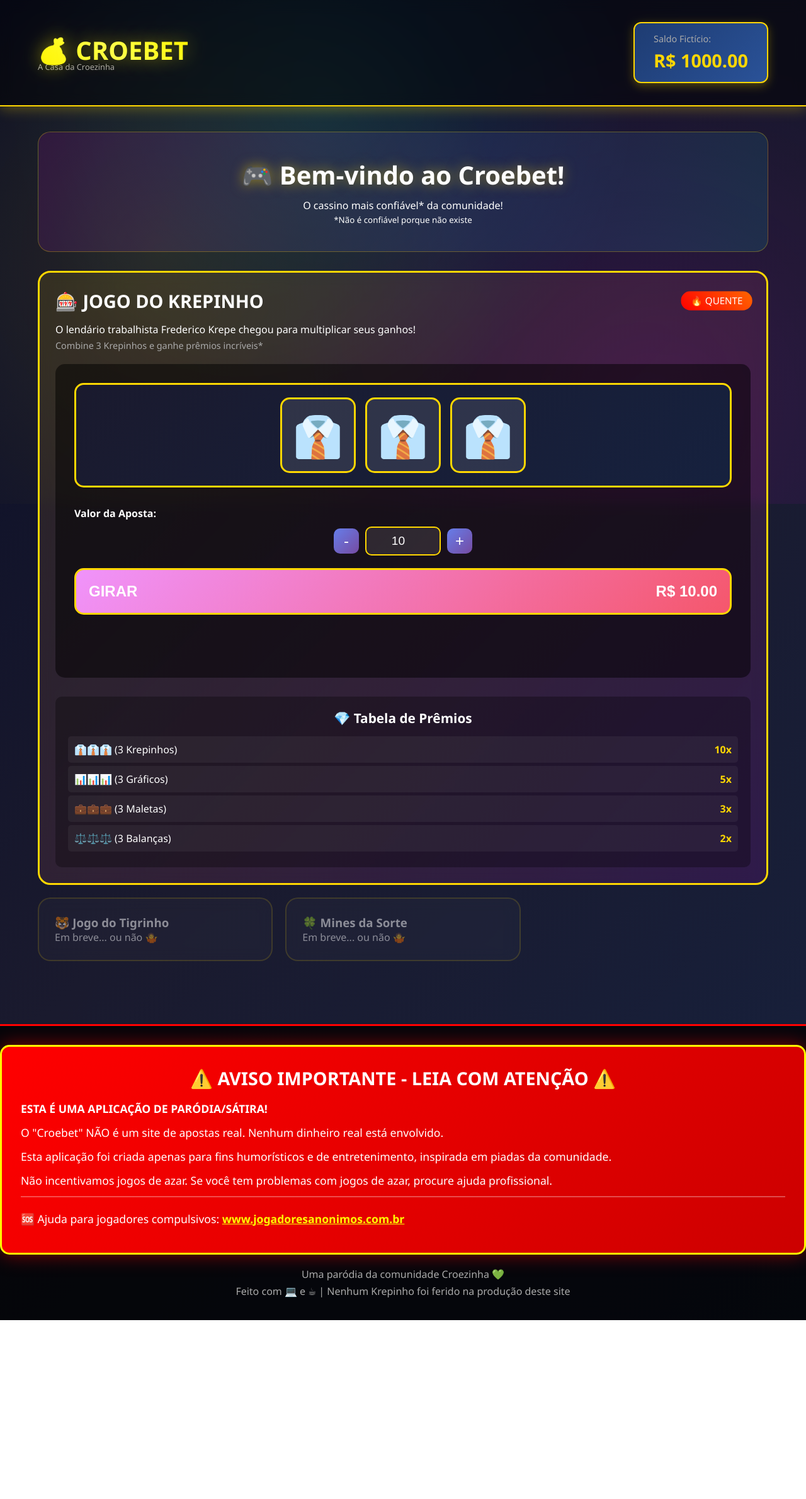
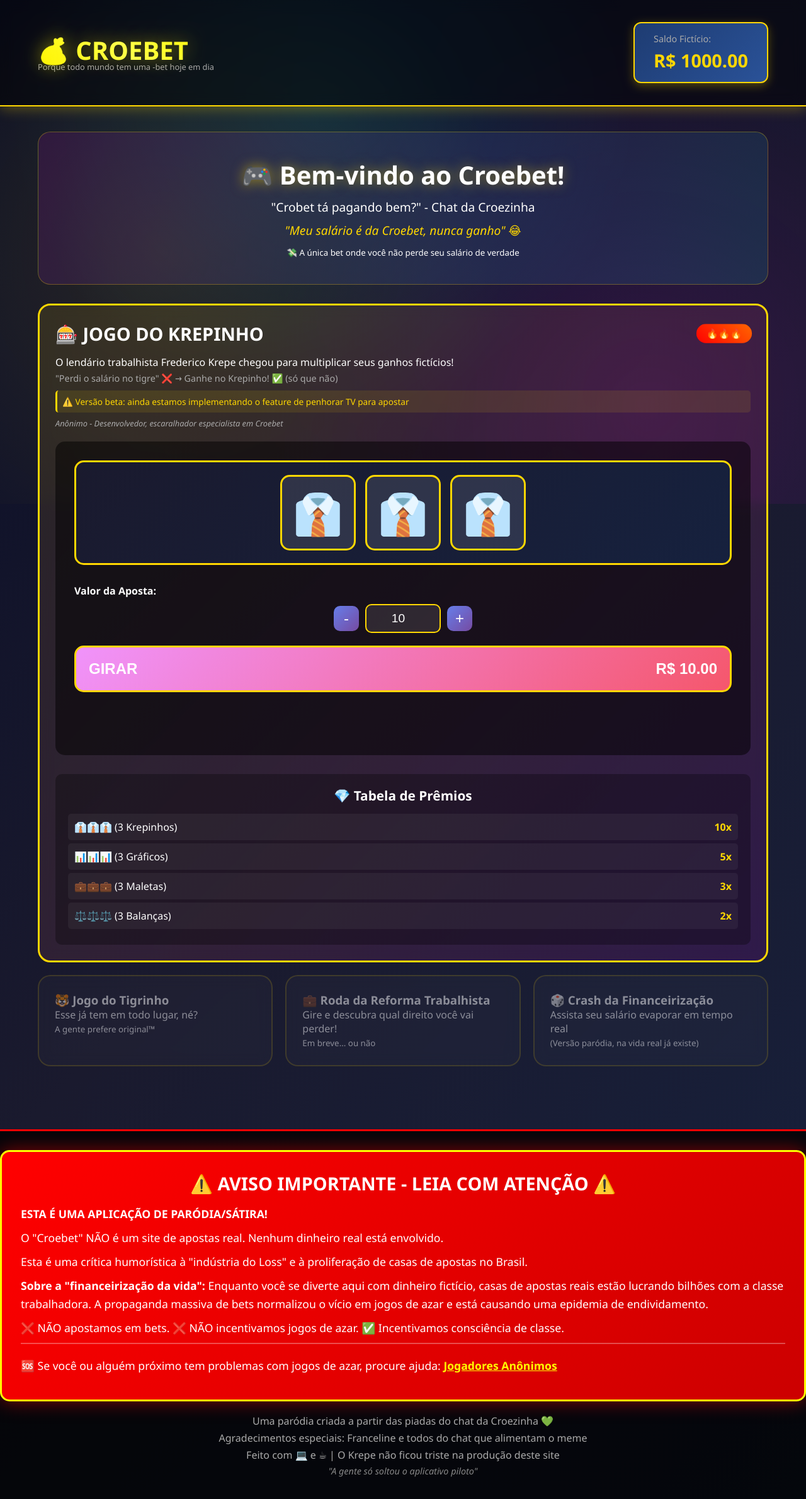
Before and after one commit to bruno-fs/croebet, a plain HTML site: page index.html in a window 1280 px wide. Shown: the whole page at 63% size. Before the commit the page ends 2096 px from the top, so only its background shows below. Drawn offline with Linux system fonts and the light colour scheme.

Commit message:
atualizado com piadas da live

```diff
--- a/index.html
+++ b/index.html
@@ -3,7 +3,7 @@
 <head>
     <meta charset="UTF-8">
     <meta name="viewport" content="width=device-width, initial-scale=1.0">
-    <title>CROEBET - O Melhor Cassino da Croezinha 🎰</title>
+    <title>CROEBET - O Melhor Cassino 🎰</title>
     <link rel="stylesheet" href="styles.css">
 </head>
 <body>
@@ -11,7 +11,7 @@
         <div class="container">
             <div class="logo">
                 <h1>💰 CROEBET</h1>
-                <span class="tagline">A Casa da Croezinha</span>
+                <span class="tagline">Porque todo mundo tem uma -bet hoje em dia</span>
             </div>
             <div class="balance">
                 <div class="balance-label">Saldo Fictício:</div>
@@ -23,19 +23,22 @@
     <main class="container">
         <section class="hero">
             <h2>🎮 Bem-vindo ao Croebet!</h2>
-            <p>O cassino mais confiável* da comunidade!</p>
-            <small>*Não é confiável porque não existe</small>
+            <p>"Crobet tá pagando bem?" - Chat da Croezinha</p>
+            <p class="hero-subtitle">"Meu salário é da Croebet, nunca ganho" 😂</p>
+            <small>💸 A única bet onde você não perde seu salário de verdade</small>
         </section>
 
         <section class="games">
             <div class="game-card featured">
                 <div class="game-header">
                     <h3>🎰 JOGO DO KREPINHO</h3>
-                    <span class="hot-badge">🔥 QUENTE</span>
+                    <span class="hot-badge">🔥🔥🔥</span>
                 </div>
                 <div class="game-description">
-                    <p>O lendário trabalhista Frederico Krepe chegou para multiplicar seus ganhos!</p>
-                    <p class="game-hint">Combine 3 Krepinhos e ganhe prêmios incríveis*</p>
+                    <p>O lendário trabalhista Frederico Krepe chegou para multiplicar seus ganhos fictícios!</p>
+                    <p class="game-hint">"Perdi o salário no tigre" ❌ → Ganhe no Krepinho! ✅ (só que não)</p>
+                    <p class="game-warning">⚠️ Versão beta: ainda estamos implementando o feature de penhorar TV para apostar</p>
+                    <small class="game-joke">Anônimo - Desenvolvedor, escaralhador especialista em Croebet</small>
                 </div>
 
                 <div class="slot-machine">
@@ -91,12 +94,20 @@
 
             <div class="game-card disabled">
                 <h3>🐯 Jogo do Tigrinho</h3>
-                <p>Em breve... ou não 🤷</p>
+                <p>Esse já tem em todo lugar, né?</p>
+                <small>A gente prefere original™</small>
             </div>
 
             <div class="game-card disabled">
-                <h3>🍀 Mines da Sorte</h3>
-                <p>Em breve... ou não 🤷</p>
+                <h3>💼 Roda da Reforma Trabalhista</h3>
+                <p>Gire e descubra qual direito você vai perder!</p>
+                <small>Em breve... ou não</small>
+            </div>
+
+            <div class="game-card disabled">
+                <h3>🎲 Crash da Financeirização</h3>
+                <p>Assista seu salário evaporar em tempo real</p>
+                <small>(Versão paródia, na vida real já existe)</small>
             </div>
         </section>
     </main>
@@ -106,13 +117,16 @@
             <h3>⚠️ AVISO IMPORTANTE - LEIA COM ATENÇÃO ⚠️</h3>
             <p><strong>ESTA É UMA APLICAÇÃO DE PARÓDIA/SÁTIRA!</strong></p>
             <p>O "Croebet" NÃO é um site de apostas real. Nenhum dinheiro real está envolvido.</p>
-            <p>Esta aplicação foi criada apenas para fins humorísticos e de entretenimento, inspirada em piadas da comunidade.</p>
-            <p>Não incentivamos jogos de azar. Se você tem problemas com jogos de azar, procure ajuda profissional.</p>
-            <p class="help-link">🆘 Ajuda para jogadores compulsivos: <a href="https://www.jogadoresanonimos.com.br/" target="_blank">www.jogadoresanonimos.com.br</a></p>
+            <p>Esta é uma crítica humorística à "indústria do Loss" e à proliferação de casas de apostas no Brasil.</p>
+            <p><strong>Sobre a "financeirização da vida":</strong> Enquanto você se diverte aqui com dinheiro fictício, casas de apostas reais estão lucrando bilhões com a classe trabalhadora. A propaganda massiva de bets normalizou o vício em jogos de azar e está causando uma epidemia de endividamento.</p>
+            <p>❌ NÃO apostamos em bets. ❌ NÃO incentivamos jogos de azar. ✅ Incentivamos consciência de classe.</p>
+            <p class="help-link">🆘 Se você ou alguém próximo tem problemas com jogos de azar, procure ajuda: <a href="https://www.jogadoresanonimos.com.br/" target="_blank">Jogadores Anônimos</a></p>
         </div>
         <div class="footer-credits">
-            <p>Uma paródia da comunidade Croezinha 💚</p>
-            <p>Feito com 💻 e ☕ | Nenhum Krepinho foi ferido na produção deste site</p>
+            <p>Uma paródia criada a partir das piadas do chat da Croezinha 💚</p>
+            <p>Agradecimentos especiais: Franceline e todos do chat que alimentam o meme</p>
+            <p>Feito com 💻 e ☕ | O Krepe não ficou triste na produção deste site</p>
+            <p class="small-disclaimer">"A gente só soltou o aplicativo piloto"</p>
         </div>
     </footer>
 
--- a/script.js
+++ b/script.js
@@ -3,12 +3,12 @@ let balance = 1000;
 let betAmount = 10;
 let isSpinning = false;
 
-// Símbolos do jogo (trabalhista Krepinho themed)
+// Símbolos do jogo
 const symbols = [
-    '👔', // Gravata (Krepinho)
+    '👔', // Gravata
     '📊', // Gráfico
     '💼', // Maleta
-    '⚖️', // Balança (justiça trabalhista)
+    '⚖️', // Balança
     '📋', // Contrato
     '💰', // Dinheiro
     '🏛️', // Tribunal
@@ -129,7 +129,15 @@ async function spin() {
         // Animação de vitória
         reels.forEach(reel => reel.classList.add('win'));
 
-        resultMessage.textContent = `🎉 GANHOU! +R$ ${winAmount.toFixed(2)} 🎉`;
+        // Mensagens variadas de vitória (baseadas em piadas do chat)
+        const winMessages = [
+            `🎉 GANHOU! +R$ ${winAmount.toFixed(2)} 🎉`,
+            `💰 "Acabei de ganhar R$ ${winAmount.toFixed(2)} no Crobet!" - SuperChat`,
+            `🎊 O Krepinho te abençoou! +R$ ${winAmount.toFixed(2)}`,
+            `✨ Ganhou! "Crobet tá pagando forte" (só que não) 💸`,
+            `🏆 +R$ ${winAmount.toFixed(2)}! Nas bets reais isso NÃO acontece`,
+        ];
+        resultMessage.textContent = winMessages[Math.floor(Math.random() * winMessages.length)];
         resultMessage.className = 'result-message win';
 
         // Remover animação de vitória após um tempo
@@ -137,8 +145,18 @@ async function spin() {
             reels.forEach(reel => reel.classList.remove('win'));
         }, 1000);
     } else {
-        // Perdeu
-        resultMessage.textContent = `😢 Não foi dessa vez... O Krepinho não sorriu para você!`;
+        // Perdeu (com referências reais do chat)
+        const loseMessages = [
+            `😢 O Krepinho está triste... você também perdeu`,
+            `💸 "Meu salário é da Croebet, nunca ganho" - Vibes`,
+            `❌ Loss! (Pelo menos aqui não dói no bolso)`,
+            `😅 "Perdi o salário no tigre" - mas aqui é de mentira!`,
+            `🎲 A casa ganhou... ops, não tem casa aqui!`,
+            `📉 Bem-vindo à indústria do Loss™ (versão paródia)`,
+            `😔 Krepe triste, Tamir boca de sacola... todos perderam`,
+            `💼 Até o trabalhista perdeu essa rodada`,
+        ];
+        resultMessage.textContent = loseMessages[Math.floor(Math.random() * loseMessages.length)];
         resultMessage.className = 'result-message lose';
     }
 
@@ -237,13 +255,22 @@ function sleep(ms) {
     return new Promise(resolve => setTimeout(resolve, ms));
 }
 
-// Easter eggs e mensagens aleatórias
+// Easter eggs e mensagens aleatórias (baseadas em piadas reais do chat)
 const easterEggMessages = [
-    'O Krepinho aprova esta jogada! 👔',
-    'Quase! O trabalhista quase apareceu!',
-    'A CLT não protege contra perdas no cassino! ⚖️',
-    'Tente novamente, a sorte está chegando!',
+    'Frederico Krepe aprova esta jogada! 👔',
+    '"Meu salário é da Croebet, nunca ganho" 😂',
+    '"Crobet tá pagando forte" - Chat',
+    'Aqui você perde só o tempo, não o salário 💸',
+    '"Perdi o salário no tigrinho" ❌ Jogue no Krepinho! ✅',
+    'Lembre-se: nas bets reais, a casa sempre ganha',
+    'Consciência de classe > apostas esportivas',
+    'Diferente de influencer, aqui a gente critica as bets 📢',
     'O sindicato dos apostadores fictícios te deseja boa sorte! 💼',
+    "A gente só soltou o aplicativo piloto",
+    'Financeirização da vida? Não aqui! 🚫',
+    '"Fica dizendo que o Crobet não existe" - é porque não existe mesmo! 😄',
+    'Versão beta: Feature de penhorar TV em breve™',
+    'Frederico Krepe até tocou um Coldplay 🎵',
 ];
 
 // Adicionar easter eggs ocasionalmente
@@ -263,9 +290,13 @@ setInterval(() => {
 
 // Console Easter Egg
 console.log('%c🎰 CROEBET - O Cassino da Croezinha 🎰', 'font-size: 24px; color: #ffd700; font-weight: bold;');
-console.log('%cLembre-se: Esta é uma PARÓDIA! Nenhum dinheiro real está envolvido.', 'font-size: 14px; color: #ff0000;');
-console.log('%cSe você gostou, dê uma olhada no código! 💻', 'font-size: 12px; color: #00ff00;');
-console.log('%cFeito com 💚 para a comunidade Croezinha', 'font-size: 12px; color: #aaa;');
+console.log('%c⚠️ ESTA É UMA PARÓDIA! Nenhum dinheiro real está envolvido.', 'font-size: 14px; color: #ff0000; font-weight: bold;');
+console.log('%c💬 "Crobet tá pagando bem?" - Chat da Croezinha', 'font-size: 12px; color: #aaa; font-style: italic;');
+console.log('%c💬 "Meu salário é da Croebet, nunca ganho" 😂', 'font-size: 12px; color: #aaa; font-style: italic;');
+console.log('%c📢 Uma paródia criada a partir das piadas do chat', 'font-size: 12px; color: #ffd700;');
+console.log('%c✊ Consciência de classe > Apostas esportivas', 'font-size: 12px; color: #00ff00;');
+console.log('%c🙏 Agradecimentos: Franceline e todo o chat da Croezinha', 'font-size: 12px; color: #00ccff;');
+console.log('%c💻 Código aberto no GitHub!', 'font-size: 12px; color: #00ccff;');
 
 // Atalhos do teclado (para os nerds)
 document.addEventListener('keydown', (e) => {
--- a/styles.css
+++ b/styles.css
@@ -112,6 +112,16 @@ header .container {
     text-shadow: 0 0 20px rgba(255, 215, 0, 0.5);
 }
 
+.hero p {
+    font-size: 1.2em;
+    margin: 10px 0;
+}
+
+.hero-subtitle {
+    color: #ffd700;
+    font-style: italic;
+}
+
 /* Games Section */
 .games {
     display: grid;
@@ -177,6 +187,24 @@ header .container {
     font-size: 0.9em;
     color: #aaa;
     margin-top: 5px;
+}
+
+.game-warning {
+    font-size: 0.85em;
+    color: #ffd700;
+    margin-top: 10px;
+    padding: 8px;
+    background: rgba(255, 215, 0, 0.1);
+    border-left: 3px solid #ffd700;
+    border-radius: 5px;
+}
+
+.game-joke {
+    display: block;
+    font-size: 0.8em;
+    color: #aaa;
+    margin-top: 8px;
+    font-style: italic;
 }
 
 /* Slot Machine */
@@ -468,6 +496,13 @@ footer {
     margin: 5px 0;
 }
 
+.small-disclaimer {
+    font-size: 0.9em;
+    color: #888;
+    font-style: italic;
+    margin-top: 10px;
+}
+
 /* Responsive */
 @media (max-width: 768px) {
     .logo h1 {
```
Also changed, not shown: README.md.
